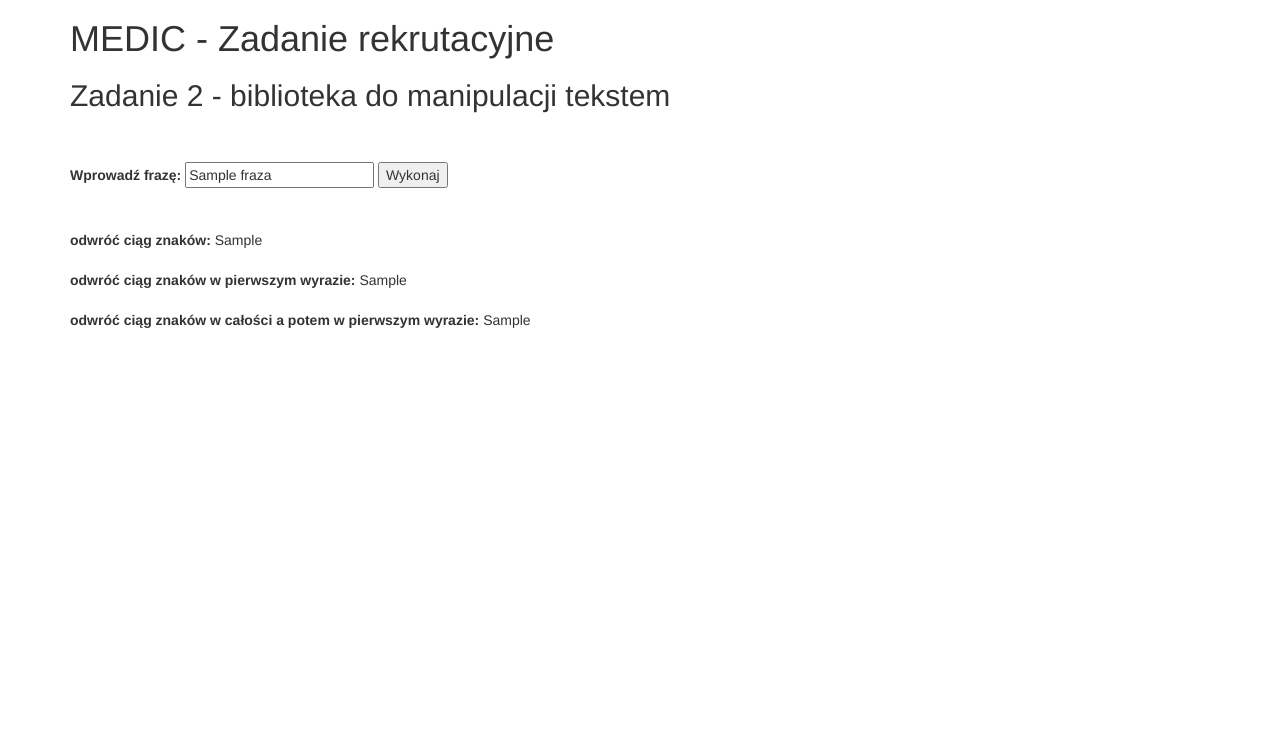
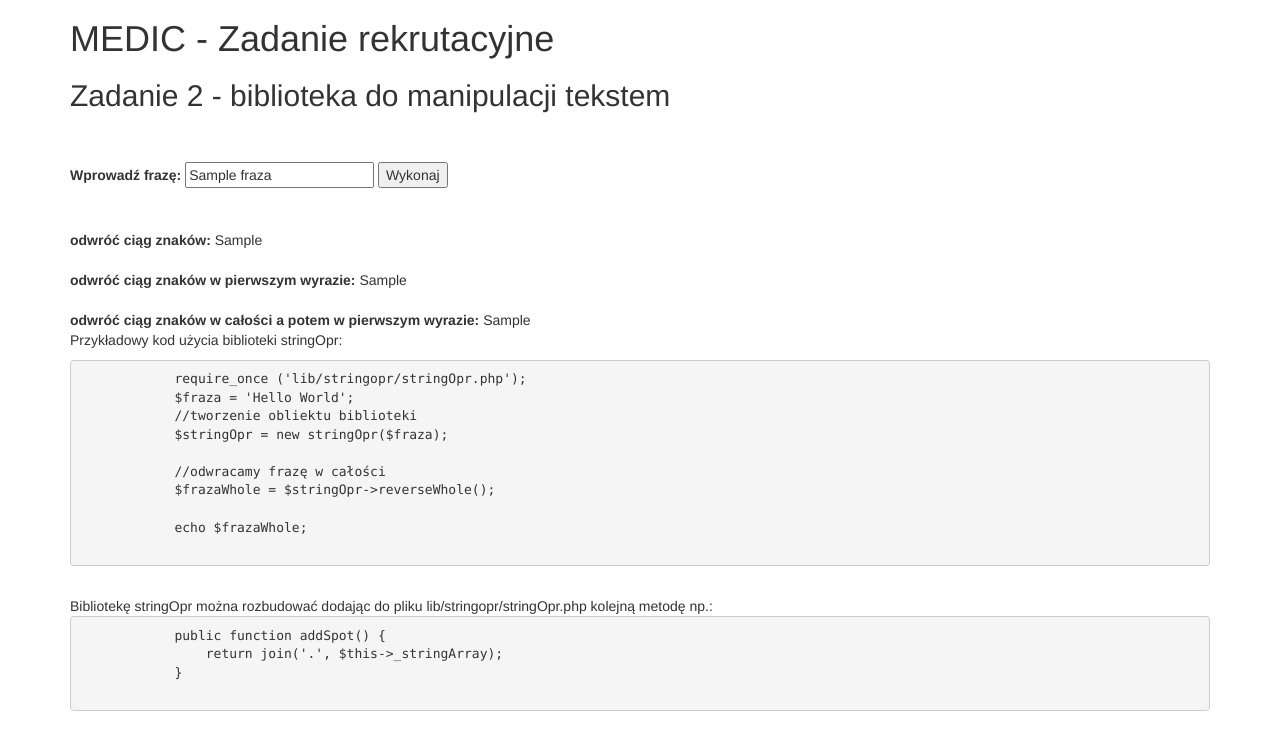
Before and after one commit to Ravenrood/MEDIC, a PHP site: template templates/library.twig in a window 1280 px wide. Shown: the part 51-800 px from the top of the page. Run offline with PHP 8.4, Linux system fonts and the light colour scheme; the template is opened without the code that fills it: most values are stand-ins (such as "Sample title", 1, 10 or a date in 2020); some libraries are stand-ins or nearby versions.

Commit message:
Opis do zadania 2

```diff
--- a/templates/library.twig
+++ b/templates/library.twig
@@ -24,5 +24,25 @@
                 <strong>odwróć ciąg znaków w całości a potem w pierwszym wyrazie:</strong> {{ frazaWholeFirst }}
             {% endif %}
         </div>
+        <p>Przykładowy kod użycia biblioteki stringOpr: <br/>
+        <pre>
+            require_once ('lib/stringopr/stringOpr.php');
+            $fraza = 'Hello World';
+            //tworzenie obliektu biblioteki
+            $stringOpr = new stringOpr($fraza);
+
+            //odwracamy frazę w całości
+            $frazaWhole = $stringOpr->reverseWhole();
+
+            echo $frazaWhole;
+        </pre>
+            <br/>
+            Bibliotekę stringOpr można rozbudować dodając do pliku lib/stringopr/stringOpr.php kolejną metodę np.:<br/>
+            <pre>
+            public function addSpot() {
+                return join('.', $this->_stringArray);
+            }
+            </pre>
+        </p>
 </div><!-- /.container -->
 {% include '_footer.twig' %}
```
